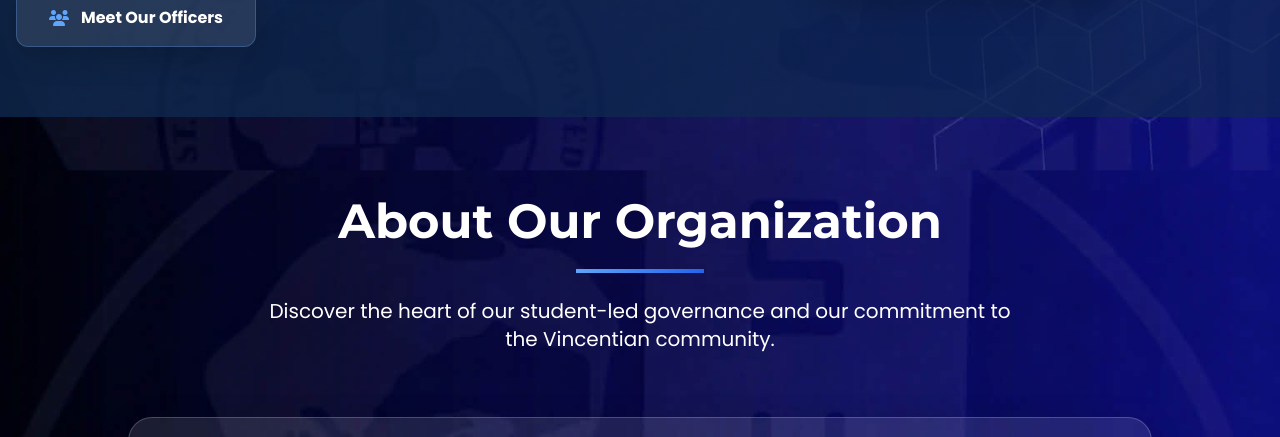
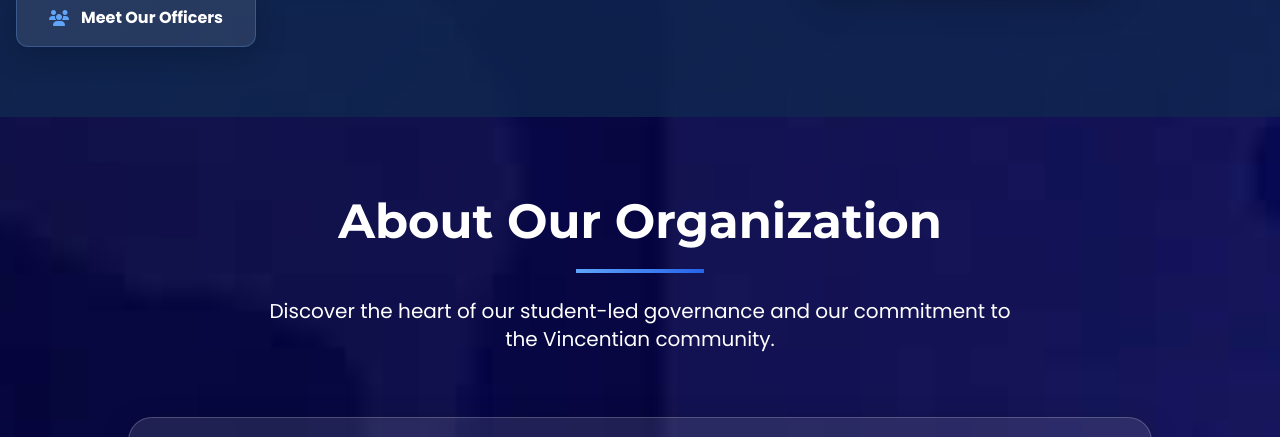
Before and after one commit to kizaru3214/SVCI, a website: page index.html in a window 1280 px wide. Shown: the part 683-1120 px from the top of the page. Drawn offline with nearby package versions, Linux system fonts and the light colour scheme.

Commit message:
iphone background fix

```diff
--- a/index.html
+++ b/index.html
@@ -18,6 +18,7 @@
         body {
             font-family: 'Poppins', sans-serif;
             background: url('img/background.jpg') center center / cover fixed;
+            background-attachment: scroll;
             min-height: 100vh;
             position: relative;
         }
```
